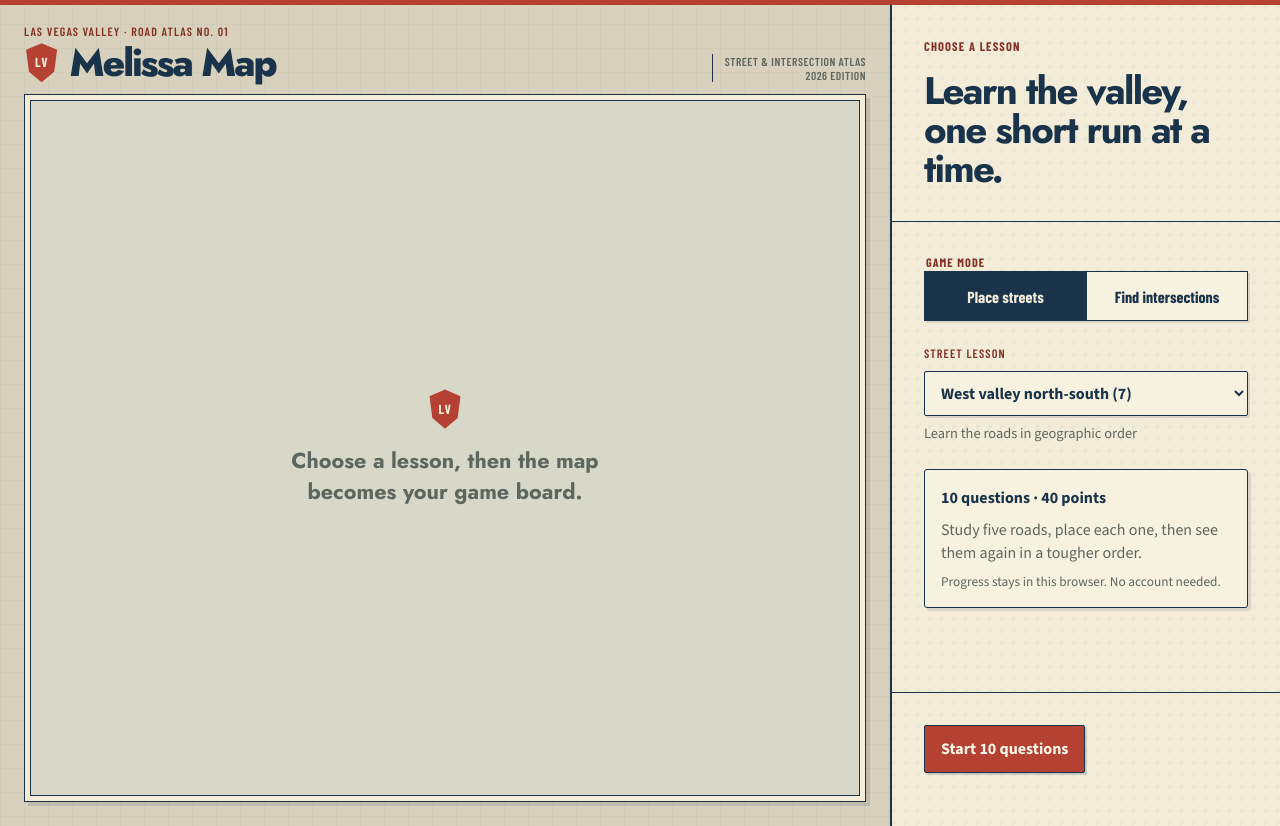
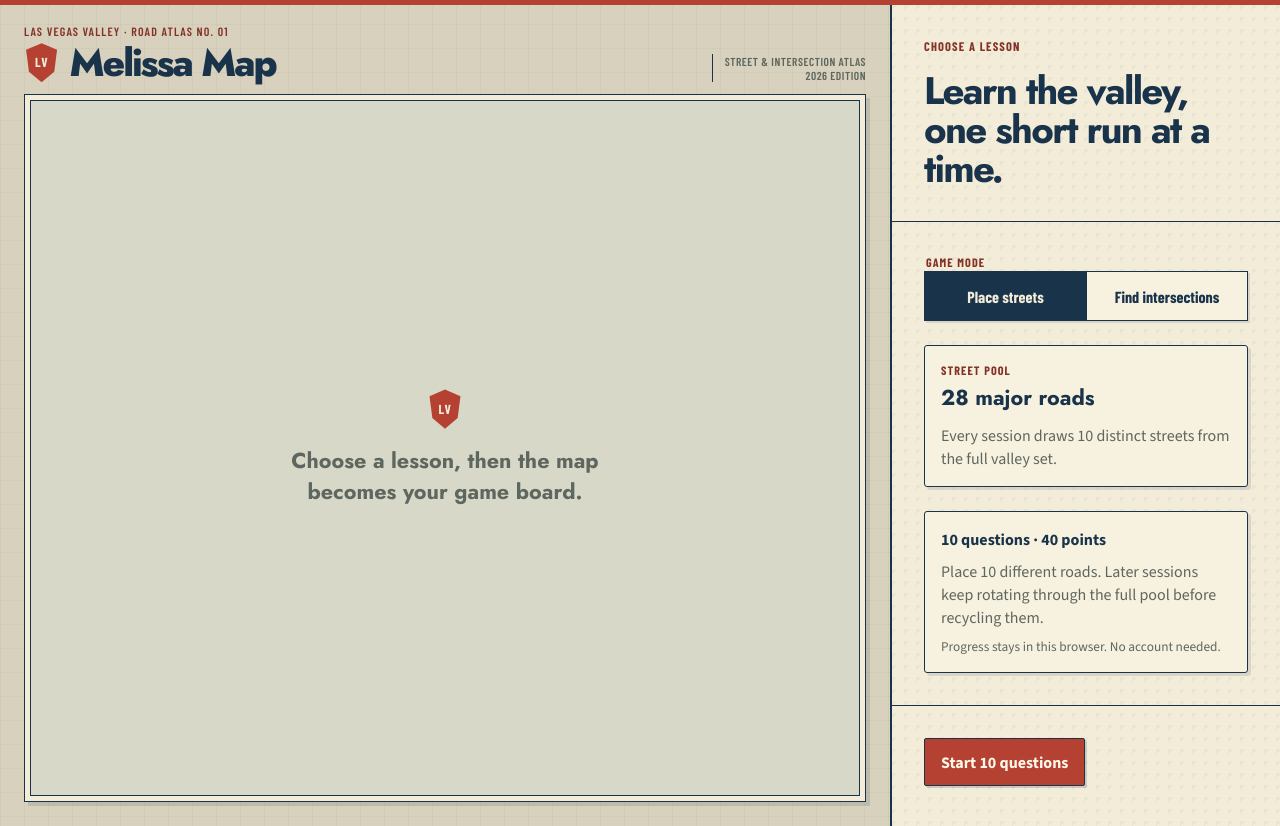
Before and after one commit to bshih/learning-las-vegas, a React (Vite) app: page / in a window 1280 px wide. Both pictures are taken after a click on the button "Place streets". Built offline with nearby package versions, Linux system fonts and the light colour scheme; a web font is replaced by a local one.

Commit message:
fix: broaden street practice sessions

```diff
--- a/src/App.tsx
+++ b/src/App.tsx
@@ -8,6 +8,7 @@ import {
   getStreetDefinition,
   intersections,
   isPlayAreaId,
+  streetDefinitions,
 } from "./data";
 import type { Intersection } from "./data";
 import type { HighlightedStreet } from "./map";
@@ -39,7 +40,11 @@ export default function App() {
                 onAreaChange={game.selectArea}
               />
             ) : (
-              <StreetGroupChooser game={game} />
+              <section className="street-pool-card">
+                <span>Street pool</span>
+                <strong>{streetDefinitions.length} major roads</strong>
+                <p>Every session draws 10 distinct streets from the full valley set.</p>
+              </section>
             )}
             <LessonCard mode={progress.selectedMode} />
           </GamePanel>
@@ -78,7 +83,7 @@ export default function App() {
             }
           >
             <section className="summary-card">
-              <p className="summary-label">Roads to revisit</p>
+              <p className="summary-label">{game.lastSession.mode === "streets" ? "Roads" : "Intersections"} to revisit</p>
               {missedNames.length ? (
                 <ul className="miss-list">{missedNames.map((name) => <li key={name}>{name}</li>)}</ul>
               ) : (
@@ -96,48 +101,6 @@ export default function App() {
   if (!activeSession) return null;
 
   const promptId = `${activeSession.id}:${activeSession.currentIndex}`;
-  const focusStreets = activeSession.focusItemIds.flatMap((id) => {
-    const street = getStreetDefinition(id);
-    return street ? [street] : [];
-  });
-
-  if (progress.screen === "briefing") {
-    return (
-      <AppShell
-        sidebar={
-          <GamePanel
-            header={
-              <>
-                <p className="panel-kicker">Study these five</p>
-                <h1 className="panel-title">See the roads before you place them.</h1>
-                <p className="panel-lede">The same five return later in a harder order.</p>
-              </>
-            }
-            footer={<Button onClick={game.startPractice}>Hide labels &amp; start</Button>}
-          >
-            <ol className="briefing-list">
-              {focusStreets.map((street) => (
-                <li key={street.id}><strong>{street.name}</strong><span>{street.teachingNote}</span></li>
-              ))}
-            </ol>
-          </GamePanel>
-        }
-      >
-        <MapStage
-          guess={null}
-          onGuess={() => undefined}
-          onNext={game.startPractice}
-          question={{ id: promptId }}
-          result={{ isCorrect: true }}
-          resultDescription="Five lesson streets are highlighted for study."
-          nextLabel="Hide labels & start"
-          streetGeometry={game.streetGeometry}
-          highlightedStreets={focusStreets.map((street) => ({ id: street.id, kind: "neighbor", label: street.name }))}
-        />
-      </AppShell>
-    );
-  }
-
   const attempts = activeSession.attempts;
   const score = attempts.reduce((total, attempt) => total + attempt.score, 0);
   const modeLabel = activeSession.mode === "streets" ? "Place the street" : "Find the intersection";
@@ -186,8 +149,6 @@ export default function App() {
         question={{ id: promptId, answer: currentIntersection }}
         result={currentResult ? { isCorrect: currentResult.mode === "streets" ? currentResult.result.correct : currentResult.result.isCorrect } : null}
         highlightedStreets={highlights}
-        keyboardAnswers={activeSession.mode === "streets" ? focusStreets.map((street) => ({ id: street.id, label: street.name })) : undefined}
-        onKeyboardAnswer={game.submitKeyboardStreet}
         pendingGuess={activeSession.pendingGuess}
         onPendingGuessChange={game.setPendingGuess}
         resultDescription={resultDescription}
@@ -210,23 +171,11 @@ function ModeChooser({ selected, onChange }: { selected: "intersections" | "stre
   );
 }
 
-function StreetGroupChooser({ game }: { game: ReturnType<typeof useLearningGame> }) {
-  return (
-    <section className="area-chooser">
-      <label htmlFor="street-group-select">Street lesson</label>
-      <select id="street-group-select" value={game.selectedStreetGroupId} onChange={(event) => game.selectStreetGroup(event.target.value)}>
-        {game.streetGroups.map((group) => <option key={group.id} value={group.id}>{group.label} ({group.streetIds.length})</option>)}
-      </select>
-      <p>{game.selectedStreetGroup?.kind === "shape" ? "Curving and diagonal exceptions" : "Learn the roads in geographic order"}</p>
-    </section>
-  );
-}
-
 function LessonCard({ mode }: { mode: "intersections" | "streets" }) {
   return (
     <section className="lesson-card">
       <strong>10 questions · 40 points</strong>
-      <p>{mode === "streets" ? "Study five roads, place each one, then see them again in a tougher order." : "Locate eight intersections, then finish with two targeted repeats."}</p>
+      <p>{mode === "streets" ? "Place 10 different roads. Later sessions keep rotating through the full pool before recycling them." : "Locate eight intersections, then finish with two targeted repeats."}</p>
       <small>Progress stays in this browser. No account needed.</small>
     </section>
   );
--- a/src/components/MapStage.tsx
+++ b/src/components/MapStage.tsx
@@ -18,12 +18,7 @@ export type MapStageProps = {
   };
   result: { isCorrect?: boolean } | null;
   highlightedStreets?: readonly HighlightedStreet[];
-  keyboardAnswers?: readonly {
-    id: string;
-    label: string;
-  }[];
   nextLabel?: string;
-  onKeyboardAnswer?: (streetId: string) => void;
   pendingGuess?: Coordinate | null;
   onPendingGuessChange?: (coordinate: Coordinate | null) => void;
   resultDescription?: string;
@@ -38,9 +33,7 @@ export function MapStage({
   question,
   result,
   highlightedStreets,
-  keyboardAnswers,
   nextLabel = "Next intersection",
-  onKeyboardAnswer,
   pendingGuess: restoredPendingGuess,
   onPendingGuessChange,
   resultDescription,
@@ -188,20 +181,6 @@ export function MapStage({
           Confirm guess
         </button>
       ) : null}
-      {!revealed && keyboardAnswers?.length && onKeyboardAnswer ? (
-        <fieldset className="map-stage-keyboard-answers">
-          <legend>Choose an eligible street</legend>
-          {keyboardAnswers.map((answer) => (
-            <button
-              key={answer.id}
-              type="button"
-              onClick={() => onKeyboardAnswer(answer.id)}
-            >
-              {answer.label}
-            </button>
-          ))}
-        </fieldset>
-      ) : null}
     </div>
   );
 }
--- a/src/lib/index.ts
+++ b/src/lib/index.ts
@@ -38,9 +38,7 @@ export type {
 } from "./streetScoring";
 export {
   buildIntersectionSessionItemIds,
-  buildStreetSessionItemIds,
   chooseWeakestIntersectionRepeats,
-  orderStreetRepeatItems,
   selectIntersectionFocusItems,
   selectScopeItems,
   selectStreetFocusItems,
--- a/src/lib/sessionDeck.ts
+++ b/src/lib/sessionDeck.ts
@@ -13,7 +13,7 @@ export type ScopeSelectionOptions = {
   seed?: string;
 };
 
-const STREET_FOCUS_COUNT = 5;
+const STREET_SESSION_COUNT = 10;
 const INTERSECTION_FOCUS_COUNT = 8;
 
 function seededRank(input: string): number {
@@ -75,7 +75,7 @@ export function selectStreetFocusItems(
   streetIds: readonly string[],
   options: ScopeSelectionOptions,
 ): string[] {
-  return selectScopeItems(streetIds, STREET_FOCUS_COUNT, options);
+  return selectScopeItems(streetIds, STREET_SESSION_COUNT, options);
 }
 
 export function selectIntersectionFocusItems(
@@ -93,41 +93,6 @@ function firstAttemptByItem(
     if (!indexed.has(attempt.itemId)) indexed.set(attempt.itemId, { attempt, index });
   });
   return indexed;
-}
-
-export function orderStreetRepeatItems(
-  focusItemIds: readonly string[],
-  firstAttempts: readonly SessionAttempt[],
-): string[] {
-  if (focusItemIds.length !== STREET_FOCUS_COUNT) {
-    throw new RangeError("Street sessions require exactly 5 focus items");
-  }
-  const attempts = firstAttemptByItem(firstAttempts);
-
-  return [...focusItemIds].sort((left, right) => {
-    const leftAttempt = attempts.get(left);
-    const rightAttempt = attempts.get(right);
-    if (!leftAttempt && !rightAttempt) return focusItemIds.indexOf(left) - focusItemIds.indexOf(right);
-    if (!leftAttempt) return -1;
-    if (!rightAttempt) return 1;
-    if (leftAttempt.attempt.correct !== rightAttempt.attempt.correct) {
-      return leftAttempt.attempt.correct ? -1 : 1;
-    }
-    return (
-      rightAttempt.attempt.score - leftAttempt.attempt.score ||
-      leftAttempt.index - rightAttempt.index
-    );
-  });
-}
-
-export function buildStreetSessionItemIds(
-  focusItemIds: readonly string[],
-  firstAttempts: readonly SessionAttempt[] = [],
-): string[] {
-  return [
-    ...focusItemIds,
-    ...orderStreetRepeatItems(focusItemIds, firstAttempts),
-  ];
 }
 
 export function chooseWeakestIntersectionRepeats(
--- a/src/state/learningGame.ts
+++ b/src/state/learningGame.ts
@@ -9,6 +9,7 @@ import {
   getStreetGeometry,
   getStreetGroup,
   isPlayAreaId,
+  streetDefinitions,
   streetGeometry,
   streetGroups,
 } from "../data";
@@ -20,7 +21,6 @@ import type {
 } from "../data";
 import {
   buildIntersectionSessionItemIds,
-  buildStreetSessionItemIds,
   scoreGuess,
   scoreStreetGuess,
   selectIntersectionFeedback,
@@ -43,7 +43,7 @@ const STORAGE_KEY = "melissa-map-progress-v2";
 const LEGACY_STORAGE_KEY = "melissa-map-progress-v1";
 
 export type GameMode = "intersections" | "streets";
-export type GameScreen = "setup" | "briefing" | "playing" | "summary";
+export type GameScreen = "setup" | "playing" | "summary";
 
 type StoredAttempt = SessionAttempt & { coordinate: Coordinate };
 
@@ -77,7 +77,6 @@ type LocalProgress = {
   screen: GameScreen;
   selectedMode: GameMode;
   selectedAreaId: PlayAreaId;
-  selectedStreetGroupId: string;
   scopes: Record<string, ScopeSummary>;
   activeSession?: ActiveSession;
   lastSession?: LastSession;
@@ -97,19 +96,17 @@ export type StreetRoundResult = {
 
 export type RoundResult = IntersectionRoundResult | StreetRoundResult;
 
-const DEFAULT_STREET_GROUP_ID = streetGroups[0]?.id ?? "special-shapes";
+const ALL_STREETS_SCOPE_ID = "all-streets";
 
 export function useLearningGame(intersections: readonly Intersection[]) {
   const [progress, setProgress] = useState<LocalProgress>(() => loadProgress());
   const activeSession = progress.activeSession;
   const selectedAreaId = progress.selectedAreaId;
-  const selectedStreetGroupId = progress.selectedStreetGroupId;
   const areaOptions = useMemo(() => getAreaOptions(intersections), [intersections]);
   const activeIntersections = useMemo(
     () => filterIntersectionsByArea(intersections, selectedAreaId),
     [intersections, selectedAreaId],
   );
-  const selectedStreetGroup = getStreetGroup(selectedStreetGroupId) ?? streetGroups[0];
   const schedule = activeSession
     ? [...activeSession.focusItemIds, ...activeSession.repeatItemIds]
     : [];
@@ -140,14 +137,9 @@ export function useLearningGame(intersections: readonly Intersection[]) {
     setProgress((current) => ({ ...current, selectedAreaId: areaId }));
   }
 
-  function selectStreetGroup(groupId: string) {
-    if (!getStreetGroup(groupId)) return;
-    setProgress((current) => ({ ...current, selectedStreetGroupId: groupId }));
-  }
-
   function startSession(options: { retryMisses?: boolean } = {}) {
     const mode = progress.selectedMode;
-    const scopeId = mode === "streets" ? selectedStreetGroupId : selectedAreaId;
+    const scopeId = mode === "streets" ? ALL_STREETS_SCOPE_ID : selectedAreaId;
     const scopeKey = getScopeKey(mode, scopeId);
     const summary = progress.scopes[scopeKey] ?? { sessionsCompleted: 0, bestScore: 0 };
     const retryMissItemIds =
@@ -158,7 +150,7 @@ export function useLearningGame(intersections: readonly Intersection[]) {
         : [];
     const focusItemIds =
       mode === "streets"
-        ? selectStreetFocusItems(selectedStreetGroup?.streetIds ?? [], {
+        ? selectStreetFocusItems(streetDefinitions.map((street) => street.id), {
             scopeId,
             completedSessionCount: summary.sessionsCompleted,
             retryMissItemIds,
@@ -173,7 +165,7 @@ export function useLearningGame(intersections: readonly Intersection[]) {
       mode,
       scopeId,
       focusItemIds,
-      repeatItemIds: mode === "streets" ? [...focusItemIds] : [],
+      repeatItemIds: [],
       currentIndex: 0,
       attempts: [],
       pendingGuess: null,
@@ -182,12 +174,8 @@ export function useLearningGame(intersections: readonly Intersection[]) {
       ...current,
       activeSession: session,
       lastSession: undefined,
-      screen: mode === "streets" ? "briefing" : "playing",
+      screen: "playing",
     }));
-  }
-
-  function startPractice() {
-    setProgress((current) => ({ ...current, screen: "playing" }));
   }
 
   function setPendingGuess(coordinate: Coordinate | null) {
@@ -209,9 +197,6 @@ export function useLearningGame(intersections: readonly Intersection[]) {
       if (!session || session.attempts[session.currentIndex]) return current;
       const attempts = [...session.attempts, { ...scored, coordinate }];
       let repeatItemIds = session.repeatItemIds;
-      if (session.mode === "streets" && session.currentIndex === 4) {
-        repeatItemIds = buildStreetSessionItemIds(session.focusItemIds, attempts).slice(5);
-      }
       if (session.mode === "intersections" && session.currentIndex === 7) {
         repeatItemIds = buildIntersectionSessionItemIds(session.focusItemIds, attempts).slice(8);
       }
@@ -220,18 +205,6 @@ export function useLearningGame(intersections: readonly Intersection[]) {
         activeSession: { ...session, attempts, repeatItemIds, pendingGuess: null },
       };
     });
-  }
-
-  function submitKeyboardStreet(streetId: string) {
-    const feature = getStreetGeometry(streetId);
-    if (!feature) return;
-    const position =
-      feature.geometry.type === "LineString"
-        ? feature.geometry.coordinates[Math.floor(feature.geometry.coordinates.length / 2)]
-        : feature.geometry.coordinates[0]?.[
-            Math.floor((feature.geometry.coordinates[0]?.length ?? 1) / 2)
-          ];
-    if (position) submitCoordinate({ lon: position[0], lat: position[1] });
   }
 
   function nextPrompt() {
@@ -305,20 +278,14 @@ export function useLearningGame(intersections: readonly Intersection[]) {
     schedule,
     selectedAreaId,
     selectedAreaLabel: getAreaBucketLabel(selectedAreaId),
-    selectedStreetGroup,
-    selectedStreetGroupId,
     streetGeometry,
-    streetGroups,
     nextPrompt,
     returnToSetup,
     selectArea,
     selectMode,
-    selectStreetGroup,
     setPendingGuess,
-    startPractice,
     startSession,
     submitCoordinate,
-    submitKeyboardStreet,
   };
 }
 
@@ -362,7 +329,7 @@ function deriveResult(
   }
   if (session.mode === "streets" && street) {
     const result = scoreStreetGuess(street.id, attempt.coordinate, getStreetPool(session.scopeId));
-    const group = getStreetGroup(session.scopeId);
+    const group = getStreetGroupForStreet(street.id);
     if (!group) return null;
     const feedback = selectStreetFeedback({
       correct: result.correct,
@@ -378,21 +345,25 @@ function deriveResult(
   return null;
 }
 
-function getStreetPool(groupId: string): ScorableStreet[] {
-  const group = getStreetGroup(groupId);
-  if (!group) return [];
-  return group.streetIds.flatMap((streetId) => {
+function getStreetPool(_scopeId: string): ScorableStreet[] {
+  return streetDefinitions.flatMap((street) => {
+    const streetId = street.id;
     const definition = getStreetDefinition(streetId);
     const feature = getStreetGeometry(streetId);
+    const group = getStreetGroupForStreet(streetId);
     return definition && feature
       ? [{
           id: streetId,
           name: definition.name,
-          axis: group.kind === "shape" ? "regional" as const : definition.axis,
+          axis: group?.kind === "shape" ? "regional" as const : definition.axis,
           geometry: feature.geometry,
         }]
       : [];
   });
+}
+
+function getStreetGroupForStreet(streetId: string) {
+  return streetGroups.find((group) => group.streetIds.includes(streetId));
 }
 
 function toFeedbackIntersection(intersection: Intersection): FeedbackIntersection {
@@ -417,26 +388,38 @@ function loadProgress(): LocalProgress {
     screen: "setup",
     selectedMode: "intersections",
     selectedAreaId: loadLegacyArea(),
-    selectedStreetGroupId: DEFAULT_STREET_GROUP_ID,
     scopes: {},
   };
   try {
     const stored = window.localStorage.getItem(STORAGE_KEY);
     if (!stored) return fallback;
     const parsed = JSON.parse(stored) as Partial<LocalProgress>;
+    const activeSession = normalizeActiveSession(parsed.activeSession);
+    const lastSession = parsed.lastSession;
     return {
-      ...fallback,
-      ...parsed,
       version: 2,
+      screen: activeSession
+        ? "playing"
+        : parsed.screen === "summary" && lastSession
+          ? "summary"
+          : "setup",
+      selectedMode: parsed.selectedMode === "streets" ? "streets" : "intersections",
+      activeSession,
+      lastSession,
       selectedAreaId: isPlayAreaId(parsed.selectedAreaId) ? parsed.selectedAreaId : fallback.selectedAreaId,
-      selectedStreetGroupId: getStreetGroup(parsed.selectedStreetGroupId ?? "")
-        ? parsed.selectedStreetGroupId!
-        : fallback.selectedStreetGroupId,
       scopes: parsed.scopes ?? {},
     };
   } catch {
     return fallback;
   }
+}
+
+function normalizeActiveSession(session: ActiveSession | undefined): ActiveSession | undefined {
+  if (!session) return undefined;
+  if (session.mode === "streets" && (session.scopeId !== ALL_STREETS_SCOPE_ID || session.focusItemIds.length !== 10)) {
+    return undefined;
+  }
+  return session;
 }
 
 function loadLegacyArea(): PlayAreaId {
--- a/src/styles/app.css
+++ b/src/styles/app.css
@@ -298,6 +298,7 @@ textarea {
 }
 
 .lesson-card,
+.street-pool-card,
 .summary-card,
 .session-progress,
 .round-feedback {
@@ -311,6 +312,30 @@ textarea {
 .lesson-card {
   display: grid;
   gap: var(--space-2);
+}
+
+.street-pool-card {
+  display: grid;
+  gap: 0.15rem;
+}
+
+.street-pool-card span {
+  color: var(--color-accent-dark);
+  font-family: var(--font-road);
+  font-size: 0.76rem;
+  font-weight: 700;
+  letter-spacing: 0.09em;
+  text-transform: uppercase;
+}
+
+.street-pool-card strong {
+  font-family: var(--font-display);
+  font-size: 1.35rem;
+}
+
+.street-pool-card p {
+  margin: var(--space-2) 0 0;
+  color: var(--color-muted);
 }
 
 .lesson-card p,
@@ -330,40 +355,8 @@ textarea {
   gap: var(--space-3);
 }
 
-.briefing-list,
 .miss-list {
   margin: 0;
-}
-
-.briefing-list {
-  display: grid;
-  gap: var(--space-4);
-  padding-left: 1.4rem;
-}
-
-.briefing-list li {
-  padding-left: 0.35rem;
-}
-
-.briefing-list li::marker {
-  color: var(--color-accent);
-  font-family: var(--font-road);
-  font-weight: 700;
-}
-
-.briefing-list strong,
-.briefing-list span {
-  display: block;
-}
-
-.briefing-list strong {
-  font-family: var(--font-display);
-}
-
-.briefing-list span {
-  margin-top: 0.15rem;
-  color: var(--color-muted);
-  font-size: 0.9rem;
 }
 
 .session-progress {
@@ -932,49 +925,6 @@ textarea {
   white-space: nowrap;
 }
 
-.map-stage-keyboard-answers {
-  position: absolute;
-  top: var(--space-4);
-  right: var(--space-4);
-  display: grid;
-  max-height: calc(100% - 8rem);
-  gap: var(--space-2);
-  overflow: auto;
-  border: 1px solid var(--color-border-strong);
-  border-radius: var(--radius-sm);
-  padding: var(--space-3);
-  background: color-mix(in srgb, var(--color-paper) 94%, transparent);
-  box-shadow: 2px 2px 0 rgb(25 51 74 / 0.18);
-  z-index: 2;
-}
-
-.map-stage-keyboard-answers legend {
-  padding: 0 var(--space-1);
-  font-weight: 700;
-}
-
-.map-stage-keyboard-answers button {
-  min-height: 2.75rem;
-  border: 1px solid var(--color-border-strong);
-  border-radius: var(--radius-sm);
-  padding: 0.45rem 0.65rem;
-  background: var(--color-surface);
-  color: var(--color-text);
-  cursor: pointer;
-  font-weight: 700;
-  text-align: left;
-}
-
-.map-stage-keyboard-answers button:hover,
-.map-stage-keyboard-answers button:focus-visible {
-  background: var(--color-surface-strong);
-}
-
-.map-stage-keyboard-answers button:focus-visible {
-  outline: 3px solid var(--color-focus);
-  outline-offset: 1px;
-}
-
 .map-stage-status-action:focus-visible {
   outline: 3px solid var(--color-focus);
   outline-offset: 2px;
```
Also changed, not shown: spec/06_learning_game.md (+8 -20 lines), spec/08_street_mode.md (+9 -8 lines), spec/09_sessions_and_progress.md (+7 -8 lines), spec/implementation-notes.html (+2 -1 lines), spec/progress.md (+1 -0 lines), 1 other file (tests, documents, lock files or other folders).
